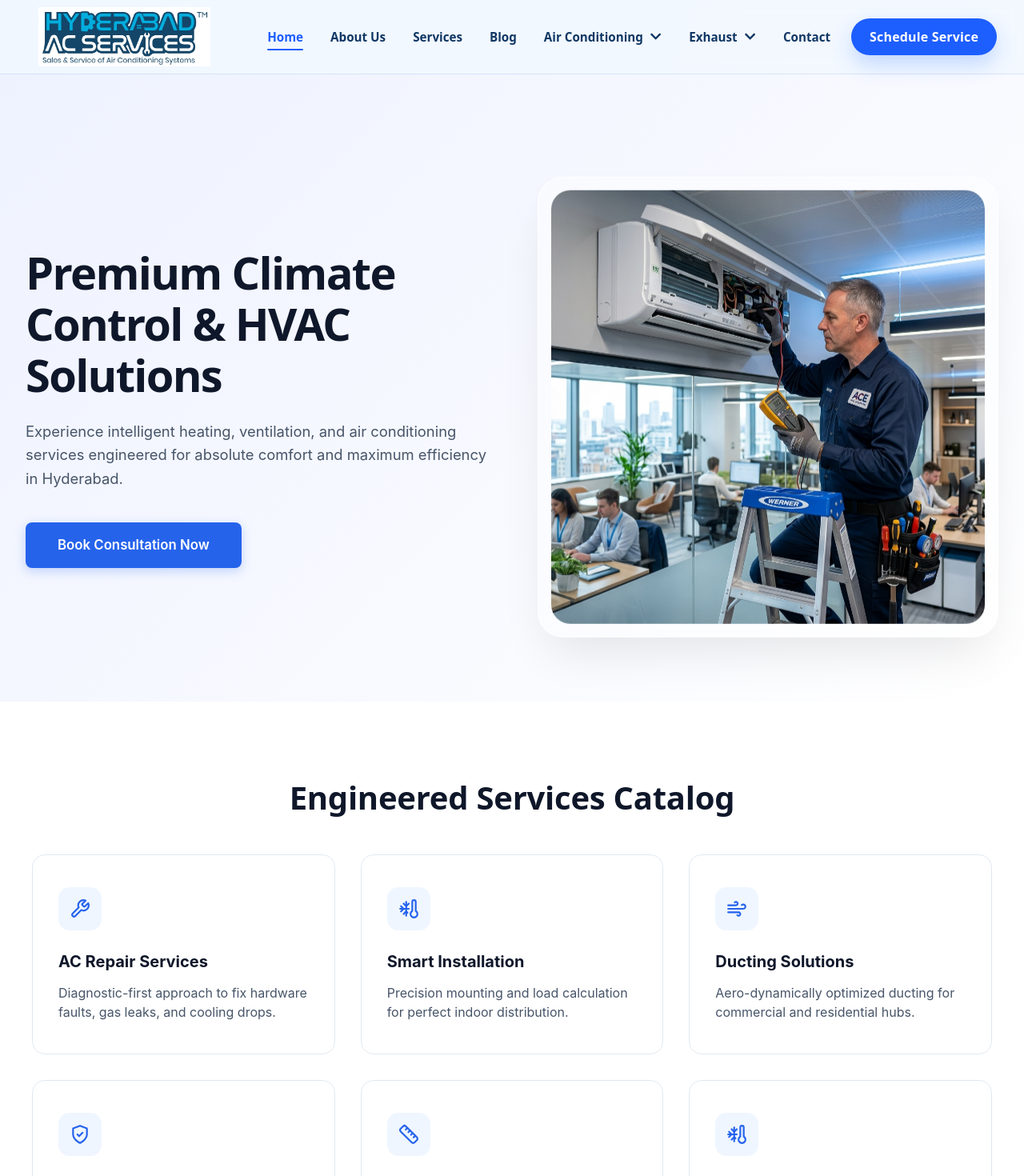
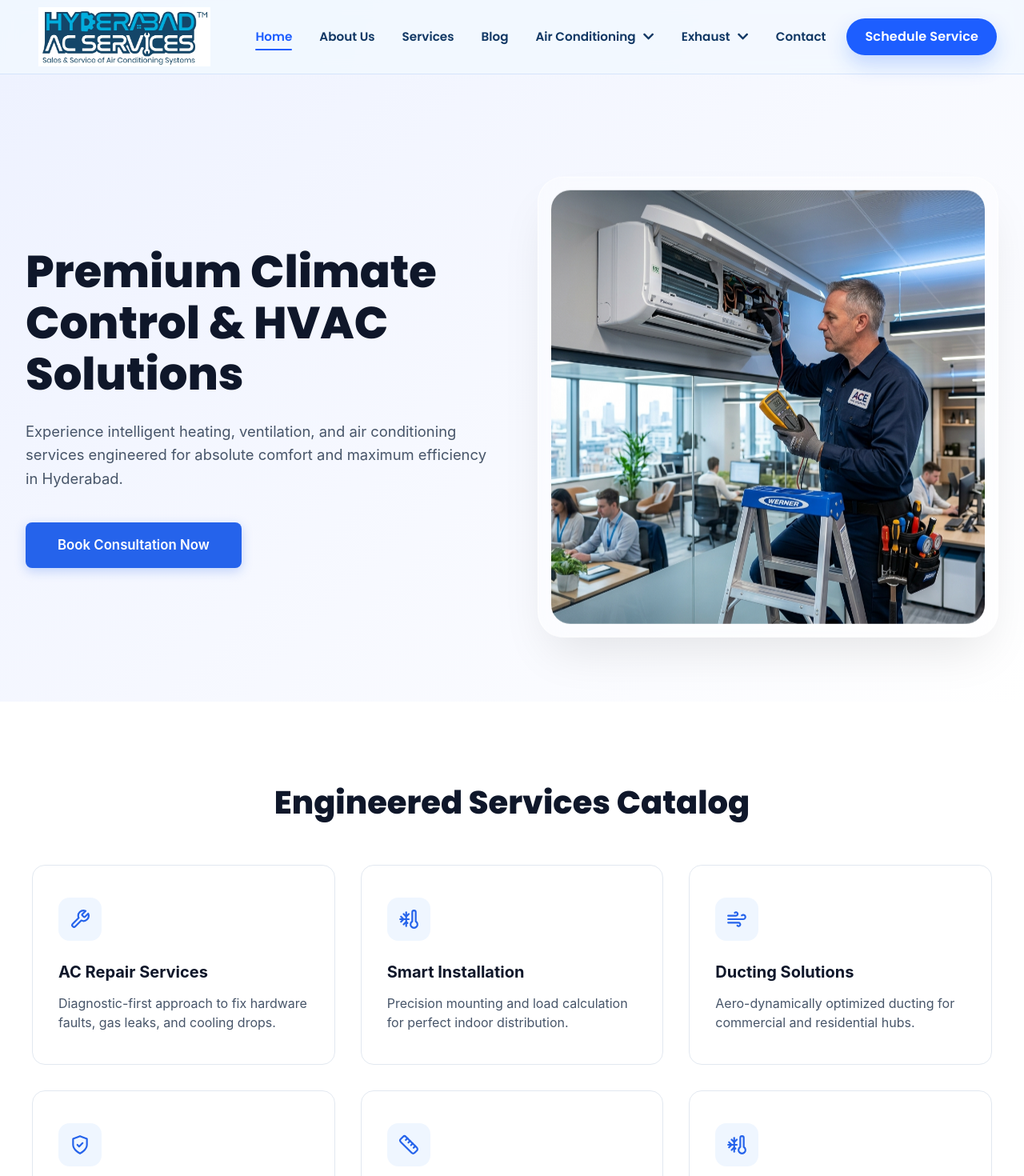
Before and after one commit to himanisharma15/Hyderabad-AC-Services, a React (Vite) app: page / in a window 1280 px wide. Shown: the top 1470 px of the page at 80% size. Built offline with nearby package versions, Linux system fonts and the light colour scheme.

Commit message:
initial commit

```diff
--- a/index.html
+++ b/index.html
@@ -10,7 +10,6 @@
       href="https://fonts.googleapis.com/css2?family=Poppins:wght@300;400;500;600;700;800;900&display=swap"
       rel="stylesheet"
     />
-    <title>Hyderabad AC Services</title>
     <meta
       name="description"
       content="Hyderabad AC Services provides AC repair, installation, maintenance, and ventilation support."
--- a/src/App.jsx
+++ b/src/App.jsx
@@ -37,7 +37,9 @@
       document.body.style.overflow = 'hidden'
       return
     }
+
     document.body.style.overflow = ''
+
     return () => {
       document.body.style.overflow = ''
     }
@@ -82,7 +84,7 @@
           <Route path="*" element={<Navigate to="/" replace />} />
         </Routes>
 
-      <PremiumFooter />
+        <PremiumFooter />
 
       <ServiceFormModal
         isOpen={isModalOpen}
--- a/src/components/contact/BranchesSection.jsx
+++ b/src/components/contact/BranchesSection.jsx
@@ -1,4 +1,3 @@
-
 import React from 'react';
 import { PhoneIcon, MailIcon, ArrowLocationIcon } from './ContactIcons';
 import './BranchesSection.css';
--- a/src/components/contact/ContactFormSection.jsx
+++ b/src/components/contact/ContactFormSection.jsx
@@ -1,5 +1,5 @@
-import React, { useState } from 'react';
-import { MapPin, Clock, CheckCircle } from 'lucide-react';
+import { useState } from 'react';
+import { CheckCircle } from 'lucide-react';
 import acServiceImage from '../../assets/2f3aa925-8713-4c37-8c14-9b01f40a33f5_.jpg';
 import './ContactFormSection.css';
 
--- a/src/components/contact/ContactIcons.jsx
+++ b/src/components/contact/ContactIcons.jsx
@@ -1,5 +1,3 @@
-import React from 'react';
-
 export const PhoneIcon = ({ size = 40, className = '' }) => (
   <svg
     width={size}
--- a/src/components/contact/HeroSection.jsx
+++ b/src/components/contact/HeroSection.jsx
@@ -1,4 +1,3 @@
-
 import React from 'react';
 import './HeroSection.css';
 import acVideo from '../From KlickPin CF AC Repairing Service in Patna [Video] _ Air conditioner repair Ac repair Repair - Pin-688487861786062714.mp4';
--- a/src/components/contact/MapSection.jsx
+++ b/src/components/contact/MapSection.jsx
@@ -1,4 +1,3 @@
-
 import React from 'react';
 import './MapSection.css';
 
--- a/src/components/contact/PremiumFooter.jsx
+++ b/src/components/contact/PremiumFooter.jsx
@@ -1,4 +1,3 @@
-
 import React from 'react';
 import { Mail, Phone, MapPin, Facebook, Instagram, MessageCircle } from 'lucide-react';
 import './PremiumFooter.css';
--- a/src/index.css
+++ b/src/index.css
@@ -1,7 +1,6 @@
 @import 'tailwindcss';
 
 :root {
-
   /* Blog / Contact page variables */
   --text: #6b6375;
   --text-h: #08060d;
@@ -21,19 +20,6 @@
   --accent: #aa3bff;
   --accent-bg: rgba(170, 59, 255, 0.1);
   --accent-border: rgba(170, 59, 255, 0.5);
-  --social-bg: rgba(244, 243, 236, 0.5);
-  --shadow:
-    rgba(0, 0, 0, 0.1) 0 10px 15px -3px, rgba(0, 0, 0, 0.05) 0 4px 6px -2px;
-
-  --sans: system-ui, 'Segoe UI', Roboto, sans-serif;
-  --heading: system-ui, 'Segoe UI', Roboto, sans-serif;
-  --mono: ui-monospace, Consolas, monospace;
-
-  /* HVAC page variables */
-  color-scheme: light;
-  font-family: 'Poppins', system-ui, -apple-system, BlinkMacSystemFont, 'Segoe UI', sans-serif;
-  background: #ffffff;
-  color: #0b2b55;
   --fs-base: 16px;
   --fs-kicker: 0.86rem;
   --fs-title-xl: clamp(2.45rem, 4.3vw, 4.25rem);
@@ -48,32 +34,11 @@
   font-family: var(--sans);
   background: #ffffff;
   color: #0b2b55;
-
   font-synthesis: none;
   text-rendering: optimizeLegibility;
   -webkit-font-smoothing: antialiased;
   -moz-osx-font-smoothing: grayscale;
 
-}
-
-@media (prefers-color-scheme: dark) {
-  :root {
-    --text: #9ca3af;
-    --text-h: #f3f4f6;
-    --bg: #16171d;
-    --border: #2e303a;
-    --code-bg: #1f2028;
-    --accent: #c084fc;
-    --accent-bg: rgba(192, 132, 252, 0.15);
-    --accent-border: rgba(192, 132, 252, 0.5);
-    --social-bg: rgba(47, 48, 58, 0.5);
-    --shadow:
-      rgba(0, 0, 0, 0.4) 0 10px 15px -3px, rgba(0, 0, 0, 0.25) 0 4px 6px -2px;
-  }
-
-  #social .button-icon {
-    filter: invert(1) brightness(2);
-  }
 }
 
 * {
@@ -118,13 +83,11 @@
 }
 /* cleaned duplicate block removed */
 
-/* Utility container used by inner sections to center content when needed */
 .container {
   width: 100%;
   max-width: 1200px;
   margin: 0 auto;
   padding: 0 1rem;
-
   box-sizing: border-box;
 }
 
@@ -134,19 +97,6 @@
   color: var(--text-h);
 }
 /* heading styles above */
-
-h1 {
-  font-size: 56px;
-  letter-spacing: -1.68px;
-  margin: 32px 0;
-}
-
-h2 {
-  font-size: 24px;
-  line-height: 118%;
-  letter-spacing: -0.24px;
-  margin: 0 0 8px;
-}
 
 p {
   margin: 0;
@@ -165,15 +115,4 @@
   background: var(--code-bg);
   font-size: 15px;
   line-height: 135%;
-  font-family: var(--mono);
-  display: inline-flex;
-  border-radius: 4px;
-  color: var(--text-h);
 }
-
-code {
-  font-size: 15px;
-  line-height: 135%;
-  padding: 4px 8px;
-  background: var(--code-bg);
-}
--- a/src/pages/ContactPage.jsx
+++ b/src/pages/ContactPage.jsx
@@ -1,25 +1,20 @@
-import React, { useEffect } from 'react';
-import HeroSection from '../components/contact/HeroSection';
-import BranchesSection from '../components/contact/BranchesSection';
-import ContactFormSection from '../components/contact/ContactFormSection';
-import MapSection from '../components/contact/MapSection';
-import './ContactPage.css';
+import { useEffect } from 'react'
+import HeroSection from '../components/contact/HeroSection'
+import BranchesSection from '../components/contact/BranchesSection'
+import ContactFormSection from '../components/contact/ContactFormSection'
+import MapSection from '../components/contact/MapSection'
+import './ContactPage.css'
 
 const ContactPage = () => {
   useEffect(() => {
-    // Scroll to top when component mounts
-    window.scrollTo(0, 0);
-
-    // Update page title
-    document.title = 'Contact Us - Hyderabad AC Services';
-
-    // Add class for page-level styling
-    document.body.classList.add('contact-page');
+    window.scrollTo(0, 0)
+    document.title = 'Contact Us - Hyderabad AC Services'
+    document.body.classList.add('contact-page')
 
     return () => {
-      document.body.classList.remove('contact-page');
-    };
-  }, []);
+      document.body.classList.remove('contact-page')
+    }
+  }, [])
 
   return (
     <div className="contact-page-wrapper">
@@ -28,7 +23,7 @@
       <ContactFormSection />
       <MapSection />
     </div>
-  );
-};
+  )
+}
 
-export default ContactPage;
+export default ContactPage
```
Also changed, not shown: src/pages/BlogPage.jsx (+5 -5 lines), 1 other file (tests, documents, lock files or other folders).
